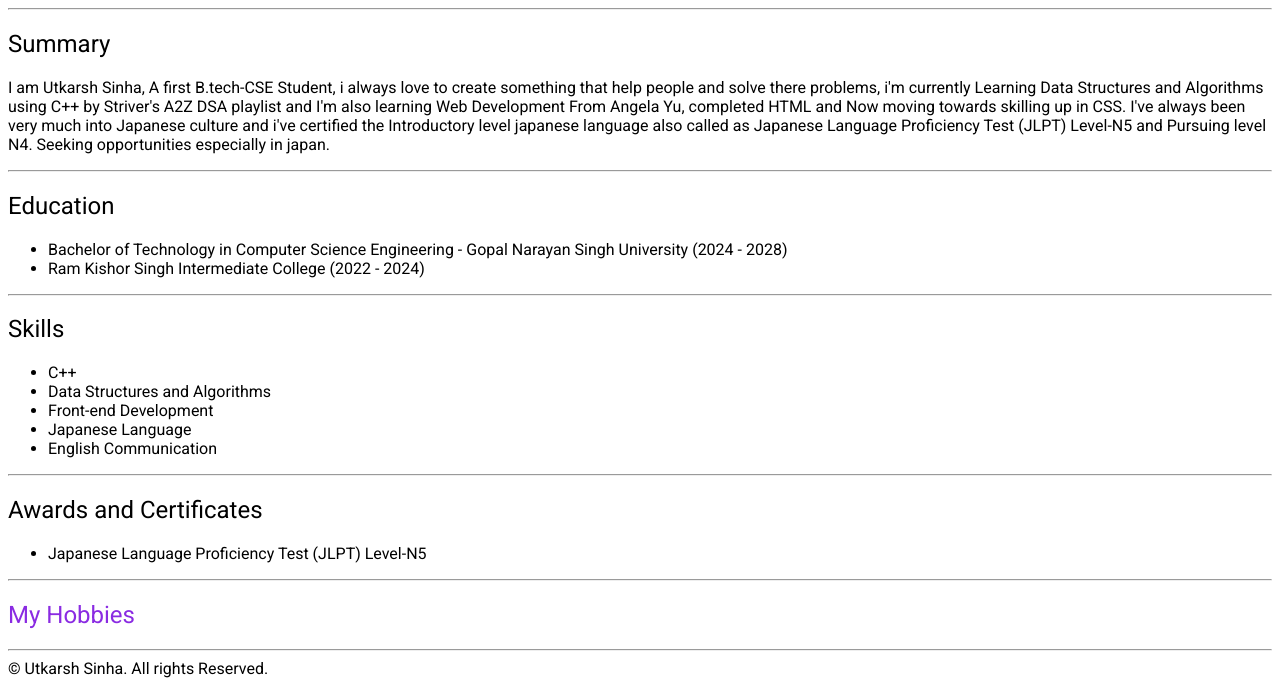
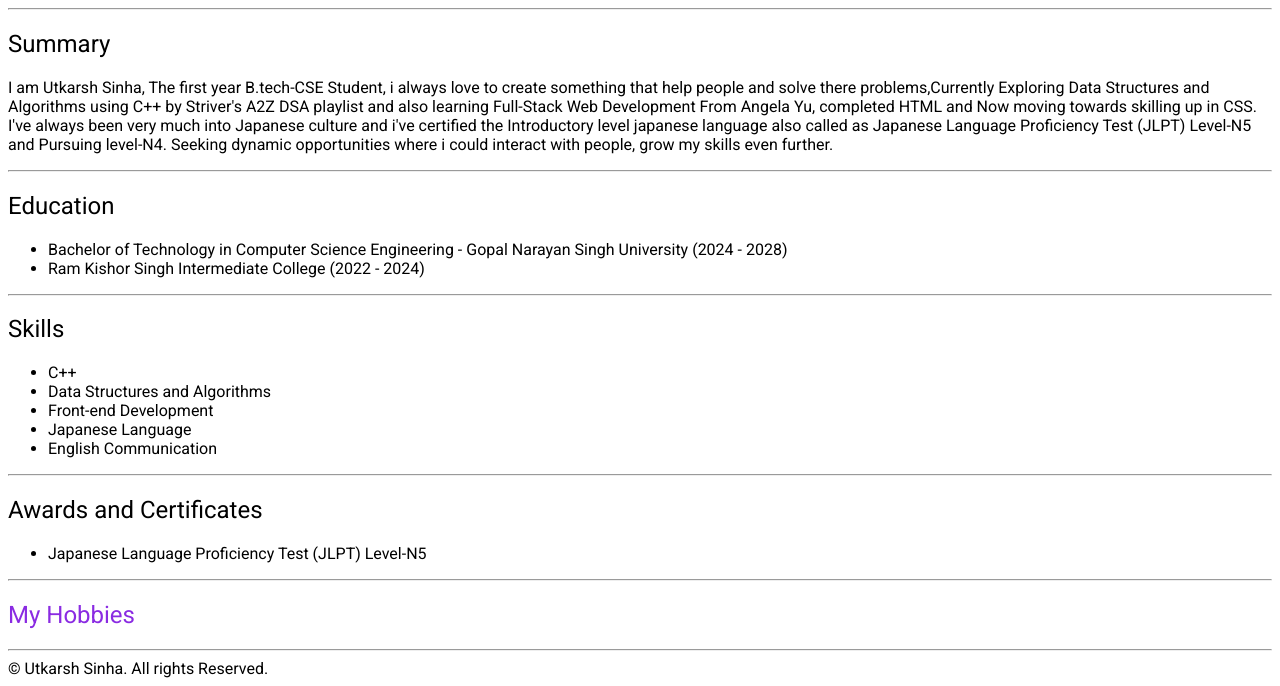
Before and after one commit to Nikhils3np4i/Capstone-Project-1, a plain HTML site: page index.html in a window 1280 px wide. Shown: the part 230-916 px from the top of the page. Drawn offline with nearby package versions, Linux system fonts and the light colour scheme.

Commit message:
Some Spelling errors fixed and fixed the hobby page where it was not opening perfectly in small devices

```diff
--- a/index.html
+++ b/index.html
@@ -13,7 +13,7 @@
     </header>
     <hr>
     <h2>Summary</h2>
-    <p>I am Utkarsh Sinha, A first B.tech-CSE Student, i always love to create something that help people and solve there problems, i'm currently Learning Data Structures and Algorithms using C++ by Striver's A2Z DSA playlist and I'm also learning Web Development From Angela Yu, completed HTML and Now moving towards skilling up in CSS. I've always been very much into Japanese culture and i've certified the Introductory level japanese language also called as Japanese Language Proficiency Test (JLPT) Level-N5 and Pursuing level N4. Seeking opportunities especially in japan.</p>
+    <p>I am Utkarsh Sinha, The first year B.tech-CSE Student, i always love to create something that help people and solve there problems,Currently Exploring Data Structures and Algorithms using C++ by Striver's A2Z DSA playlist and also learning Full-Stack Web Development From Angela Yu, completed HTML and Now moving towards skilling up in CSS. I've always been very much into Japanese culture and i've certified the Introductory level japanese language also called as Japanese Language Proficiency Test (JLPT) Level-N5 and Pursuing level-N4. Seeking dynamic opportunities where i could interact with people, grow my skills even further.</p>
     <hr>
     <h2>Education</h2>
     <ul>
```
